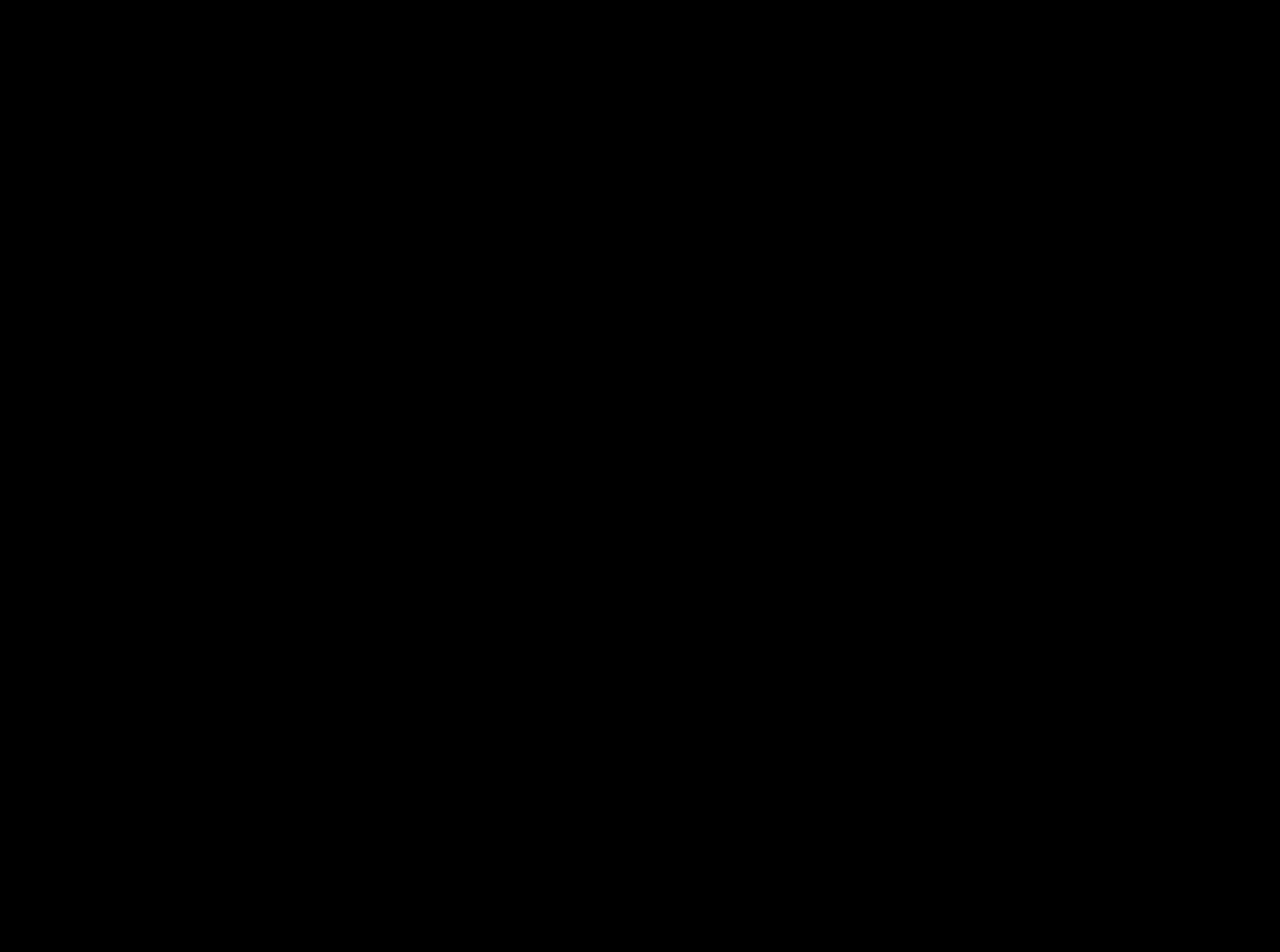
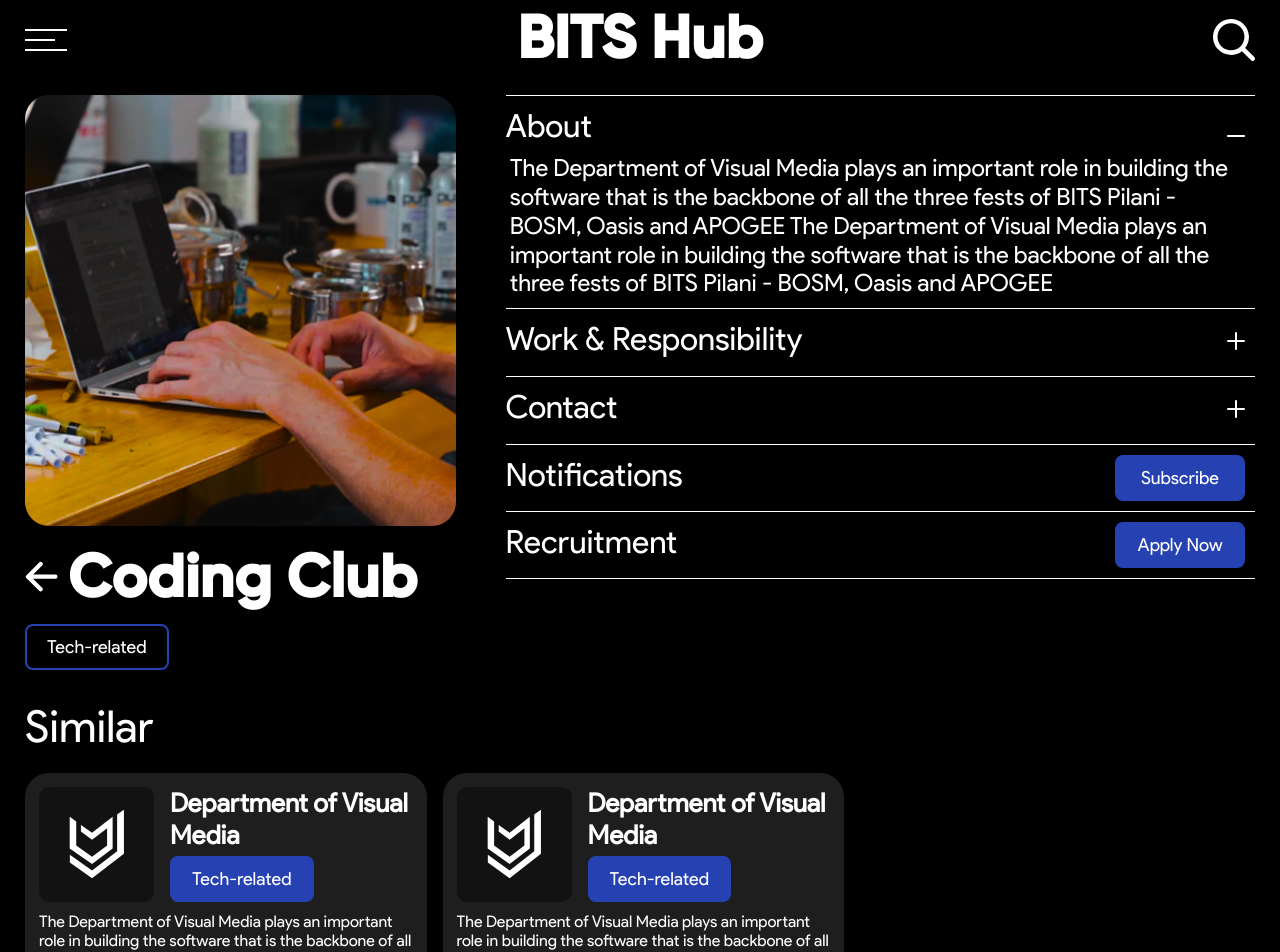
Before and after one commit to dvm-bitspilani/bits-hub-front, a React (Vite) app: page /clubs/1 in a window 1280 px wide. Before the commit this address had no page. Shown: the top 952 px of the page. Before the commit the page ends 800 px from the top, so only its background shows below. Built offline with nearby package versions, Linux system fonts and the light colour scheme.

Commit message:
chore: renaming

```diff
--- a/src/RoutesHandler.jsx
+++ b/src/RoutesHandler.jsx
@@ -2,8 +2,8 @@
 import { Route, Routes, useLocation } from 'react-router-dom'
 import LandingPage from './routes/LandingPage'
 import EventsPage from './routes/EventsPage'
-import ClubsAssocsPage from './routes/ClubsAssocsPage'
-import ClubsAssocsDetailPage from './components/ClubsAssocsDetailPage'
+import ClubsPage from './routes/ClubsPage'
+import ClubsDetailPage from './components/ClubsDetailPage'
 
 function RoutesHandler() {
   const location = useLocation()
@@ -19,8 +19,8 @@
           exact
           element={<h1>recruitments page</h1>}
         />
-        <Route path="/clubs_assocs" exact element={<ClubsAssocsPage />} />
-        <Route path="/clubs_assocs/:id" element={<ClubsAssocsDetailPage />} />
+        <Route path="/clubs" exact element={<ClubsPage />} />
+        <Route path="/clubs/:id" element={<ClubsDetailPage />} />
       </Routes>
     </React.Fragment>
   )
--- a/src/components/ClubsAssocsList.jsx
+++ b/src/components/ClubsAssocsList.jsx
@@ -1,6 +1,6 @@
 import React, { useState, useEffect } from 'react'
 import ClubAssocLink from '../helpers/ClubAssocLink'
-import FilterClubsAssocs from '../helpers/FilterClubsAssocs'
+import FilterClubs from '../helpers/FilterClubs'
 import PropTypes from 'prop-types'
 
 function ClubsAssocsList({ selectedCategory, data }) {
@@ -53,7 +53,7 @@
       <div className="clubsassocs-list-container">
         <div className="filter-container">
           <p>Filter by:</p>
-          <FilterClubsAssocs
+          <FilterClubs
             selectedCategory={selectedCategory}
             selectedFilters={selectedFilters}
             handleFilterClick={handleFilterClick}
--- a/src/components/ClubsAssocsDetailPage.jsx
+++ b/src/components/ClubsDetailPage.jsx
@@ -1,14 +1,14 @@
 import React from 'react'
 import { useParams, useNavigate } from 'react-router-dom'
-import Header from '../components/Header'
+import Header from './Header'
 import ClubAssocLink from '../helpers/ClubAssocLink'
 import ClubTextDetailHelper from '../helpers/ClubTextDetailHelper'
-import '../styles/clubsassocsdetail.css'
+import '../styles/clubsdetail.css'
 import data from './club_detail_data(temp)'
 import clubimageplaceholder from '../assets/clubimageplaceholder.svg'
 import arrow from '../assets/left_arrow_icon.svg'
 
-function ClubsAssocsDetailPage() {
+function ClubsDetailPage() {
   const { id } = useParams() //this id will be used to fetch club and assoc data from backend
   // in this component we need to fetch the details of the specified club but also all clubs list also
 
@@ -16,7 +16,7 @@
   console.log(id)
 
   const handleArrowClick = () => {
-    navigate('/clubs_assocs')
+    navigate('/clubs')
   }
 
   return (
@@ -48,4 +48,4 @@
   )
 }
 
-export default ClubsAssocsDetailPage
+export default ClubsDetailPage
--- a/src/components/HeroSection.jsx
+++ b/src/components/HeroSection.jsx
@@ -30,7 +30,7 @@
           backgroundColor="#2541B2"
           gridArea=" 1 / 1 / 3 / 3"
           setStateHover={setClubsHover}
-          linkto={'clubs_assocs'}
+          linkto={'clubs'}
         />
         <HeroSectionLink
           text={'Events'}
--- a/src/helpers/ClubAssocLink.jsx
+++ b/src/helpers/ClubAssocLink.jsx
@@ -9,7 +9,7 @@
 
   const targetUrl = currentPath.endsWith('/')
     ? `${currentPath}${club.id}`
-    : `/clubs_assocs/${club.id}`
+    : `/clubs/${club.id}`
 
   console.log(club)
   return (
--- a/src/routes/ClubsAssocsPage.jsx
+++ b/src/routes/ClubsPage.jsx
@@ -1,11 +1,11 @@
 import React, { useState } from 'react'
 import Header from '../components/Header'
 import ClubsAssocsList from '../components/ClubsAssocsList'
-import '../styles/clubsassocs.css'
+import '../styles/clubs.css'
 
 import data from './club_assoc_data(temp)' // will use api later
 
-function ClubsAssocsPage() {
+function ClubsPage() {
   const [categorySelected, setCategorySelected] = useState('clubs')
 
   return (
@@ -40,4 +40,4 @@
   )
 }
 
-export default ClubsAssocsPage
+export default ClubsPage
```
Also changed, not shown: src/helpers/FilterClubs.jsx (renamed from src/helpers/FilterClubsAssocs.jsx, +4 -4 lines), src/styles/clubs.css (renamed from src/styles/clubsassocs.css), src/styles/clubsdetail.css (renamed from src/styles/clubsassocsdetail.css).
